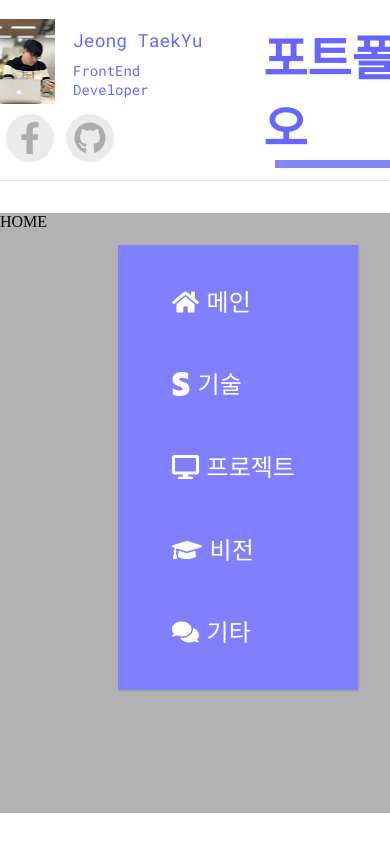
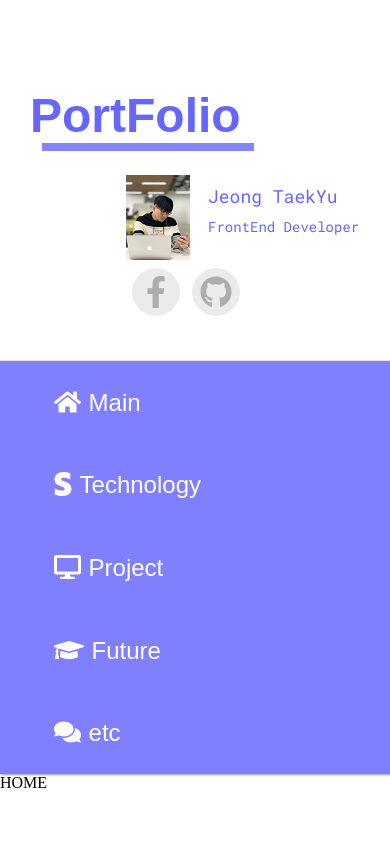
Before and after one commit to wdjty326/wdjty326.github.io, a React app: page / in a window 390 px wide. Shown: the top 852 px of the page. Built offline with nearby package versions, Linux system fonts and the light colour scheme; a web font is replaced by a local one.

Commit message:
반응형 웹 디자인 작업
- width: 800 반응형처리
- width: 480 반응형처리

```diff
--- a/src/contrainers/mainHeader/title.jsx
+++ b/src/contrainers/mainHeader/title.jsx
@@ -7,7 +7,7 @@ class MainHeaderTitle extends React.Component {
   render() {
     return (
       <div className="Title"> {/* 타이틀 */}
-        <h1>포트폴리오</h1>
+        <h1>PortFolio</h1>
       </div>
     );
   }
--- a/src/index.css
+++ b/src/index.css
@@ -4,6 +4,8 @@ html, body, #root {
   width: 100%;
   height: 100%;
   margin: 0;
+  min-width: 480px;
+  min-height: 600px;
 }
 
 p {
@@ -13,6 +15,10 @@ p {
 h1 {
   font-size: 3em;
   margin:0;
+}
+
+ul {
+  margin: 0;
 }
 
 .BrandButton {
--- a/src/resources/mainContent/styles/Frame.css
+++ b/src/resources/mainContent/styles/Frame.css
@@ -2,8 +2,13 @@
   position: absolute;
   top: 0;
   right: 0;
-  background: rgba(0,0,0,0.3);;
   width: 100%;
   min-height: 600px;
   height: calc(100% - 32px);
 }
+
+@media screen and (max-width:1280px), (max-height:800px) {
+  .frame {
+    position: relative;
+  }
+}
--- a/src/resources/mainContent/styles/Menubar.css
+++ b/src/resources/mainContent/styles/Menubar.css
@@ -1,13 +1,13 @@
 .MainMenubar {
-  position: fixed;
-  top: 245px;
+  position: absolute;
+  top: 64px;
   right: 32px;
   width: 240px;
   background-color: #8080ff;
   box-shadow: 1px 1px 2px #999;
   z-index: 999;
+  transition: width .2s linear, top .2s linear;
 }
-
 .MenuItem {
   position: relative;
   list-style-type: none;
@@ -16,11 +16,9 @@
   color: #fff;
   transition: background-color .2s linear;
 }
-
 .MenuItem:hover, .MenuItem.active {
   background-color: #6666ff;
 }
-
 .MenuItem.active::before {
   content: '\00a0';
   position: absolute;
@@ -41,3 +39,22 @@
 .MenuItem > a > svg {
   margin-right: .3em
 }
+@media screen and (max-width:1280px), (max-height:800px) {
+  .MainMenubar {
+    position: relative;
+    top: 0;
+    left: 0;
+    right: 0;
+    width: 100%;
+  }
+  .MenuItem {
+    display: inline-block;
+    min-width: 33%;
+  }
+}
+
+@media screen and (max-width: 480px) {
+  .MenuItem {
+    min-width: 100%;
+  }
+}
--- a/src/resources/mainContent/styles/mainContent.css
+++ b/src/resources/mainContent/styles/mainContent.css
@@ -1,6 +1,5 @@
 .MainContent {
   position: relative;
-  top: 32px;
   width: 100%;
   height: calc(100% - 215px);
   margin: 0 auto;
--- a/src/resources/mainHeader/styles/mainHeader.css
+++ b/src/resources/mainHeader/styles/mainHeader.css
@@ -3,10 +3,12 @@
   display: flex;
   width: 100%;
   height: 100%;
+  min-width: 480px;
   max-height: 180px;
   background-color: #ffffff;
   border-bottom: 1px solid rgb(231, 231, 231);
   align-items: center;
+  transition: max-height .2s linear;
 }
 
 #MainHeader > .Content {
@@ -19,3 +21,9 @@
   right: 0;
   align-items: center;
 }
+
+@media screen and (max-width: 480px) {
+  #MainHeader {
+    max-height: 360px;
+  }
+}
--- a/src/resources/mainHeader/styles/profile.css
+++ b/src/resources/mainHeader/styles/profile.css
@@ -1,6 +1,8 @@
 .Profile {
+  position: relative;
   display: inline-block;
   width: 240px;
+  animation: moveLeftProfile .5s linear forwards;
 }
 
 .Profile > div {
@@ -18,6 +20,7 @@
   background-image: url('../images/profile_x64.png');
   background-repeat: no-repeat;
   background-position: center center;
+  transition: opacity .2s linear;
 }
 
 .Profile > .Info > .Text {
@@ -43,6 +46,7 @@
   position: relative;
   display: inline-block;
   left: 60px;
+  animation: moveRightTitle .5s linear forwards;
 }
 
 .Title > h1 {
@@ -59,3 +63,116 @@
   background-color: #6666ff;
   opacity: .8;
 }
+
+/* Title 좌측 이동 */
+@keyframes moveLeftTitle {
+  from {
+    transform: translateX(0px);
+  }
+
+  35% {
+    transform: translateX(-211px);
+  }
+
+  65% {
+    transform: translateX(-141px);
+  }
+
+  to {
+    transform: translateX(-176px);
+  }
+}
+
+/* Title 좌측 이동 */
+@keyframes moveRightTitle {
+  from {
+    transform: translateX(-176px);
+  }
+
+  35% {
+    transform: translateX(35px);
+  }
+
+  65% {
+    transform: translateX(-35px);
+  }
+
+  to {
+    transform: translateX(0px);
+  }
+}
+
+/* profile 좌측 이동 */
+@keyframes moveLeftProfile {
+  from {
+    transform: translateX(calc(100vw - 200px));
+  }
+
+  30% {
+    transform: translateX(-35px);
+  }
+
+  60% {
+    transform: translateX(35px);
+  }
+
+  to {
+    transform: translateX(0);
+  }
+}
+
+/* profile 우측 이동 */
+@keyframes moveRightProfile {
+  from {
+    transform: translateX(0px);
+  }
+
+  30% {
+    transform: translateX(calc(100vw - 165px));
+  }
+
+  60% {
+    transform: translateX(calc(100vw - 235px));
+  }
+
+  to {
+    transform: translateX(calc(100vw - 200px));
+  }
+}
+
+@media screen and (max-width:1280px) {
+  .Profile {
+    width: 176px;
+    animation: moveRightProfile .5s linear forwards;
+  }
+
+  .Profile > .Info > .Image {
+    opacity: 0;
+    width: 0;
+  }
+
+  .Title {
+    left: 30px;
+    animation: moveLeftTitle .5s linear forwards;
+  }
+}
+
+@media screen and (max-width: 480px) {
+  .Profile {
+    width: 240px;
+    top: 65px;
+    animation: none;
+    transform: translateX(calc(100vw - 264px));
+  }
+
+  .Title {
+    animation: none;
+    transform: translateX(-240px);
+    top: -65px
+  }
+
+  .Profile > .Info > .Image {
+    opacity: 1;
+    width: 64px;
+  }
+}
--- a/src/store/json/menu.json
+++ b/src/store/json/menu.json
@@ -2,28 +2,28 @@
   {
     "id": "Home",
     "icon": "home",
-    "text": "메인",
+    "text": "Main",
     "link": "/",
     "exact": true
   }, {
     "id": "Technology",
     "icon": ["fab", "stripe-s"],
-    "text": "기술",
+    "text": "Technology",
     "link": "/technology"
   }, {
     "id": "Project",
     "icon": "desktop",
-    "text": "프로젝트",
+    "text": "Project",
     "link": "/project"
   }, {
     "id": "Future",
     "icon": "graduation-cap",
-    "text": "비전",
+    "text": "Future",
     "link": "/future"
   }, {
     "id": "Etc",
     "icon": "comments",
-    "text": "기타",
+    "text": "etc",
     "link": "/etc"
   }
 ]
--- a/webpack.config.js
+++ b/webpack.config.js
@@ -71,7 +71,7 @@ module.exports = (env, options) => {
             new htmlWebpackPlugin({
                 title: 'JeongTaekYu Portfolio',
                 meta: {
-                    viewport: 'width=1920, user-scalable=no'
+                    viewport: 'width=device-width, minimum-scale=1.0, maximum-scale=2.0'
                 },
                 favicon: './src/favicon.ico',
                 template: './src/index.html'
```
